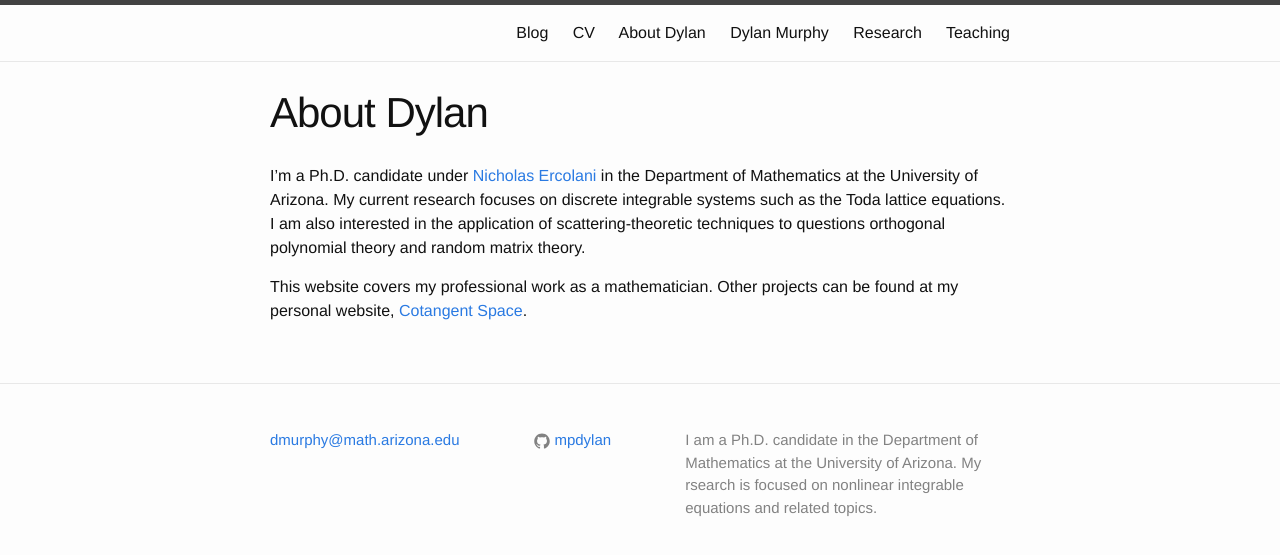
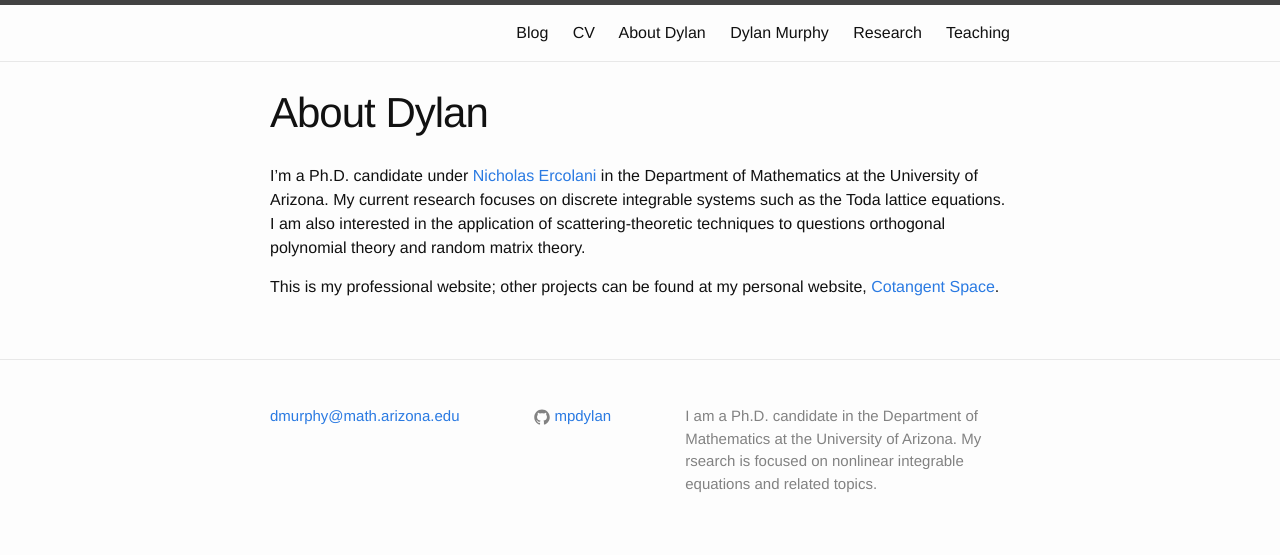
Before and after one commit to mpdylan/mpdylan.github.io, a Jekyll site: the page built from about.md, in a window 1280 px wide. Shown: the top 555 px of the page. Built offline with Jekyll 4.4.1, drawn with Linux system fonts in a browser that asks for light colours.

Commit message:
changed wording somewhere

```diff
--- a/about.md
+++ b/about.md
@@ -8,5 +8,4 @@ I'm a Ph.D. candidate under [Nicholas Ercolani](http://math.arizona.edu/~ercolan
 My current research focuses on discrete integrable systems such as the Toda lattice equations.
 I am also interested in the application of scattering-theoretic techniques to questions orthogonal polynomial theory and random matrix theory.
 
-This website covers my professional work as a mathematician.
-Other projects can be found at my personal website, [Cotangent Space](http://cotangent.space).
+This is my professional website; other projects can be found at my personal website, [Cotangent Space](http://cotangent.space).
```
